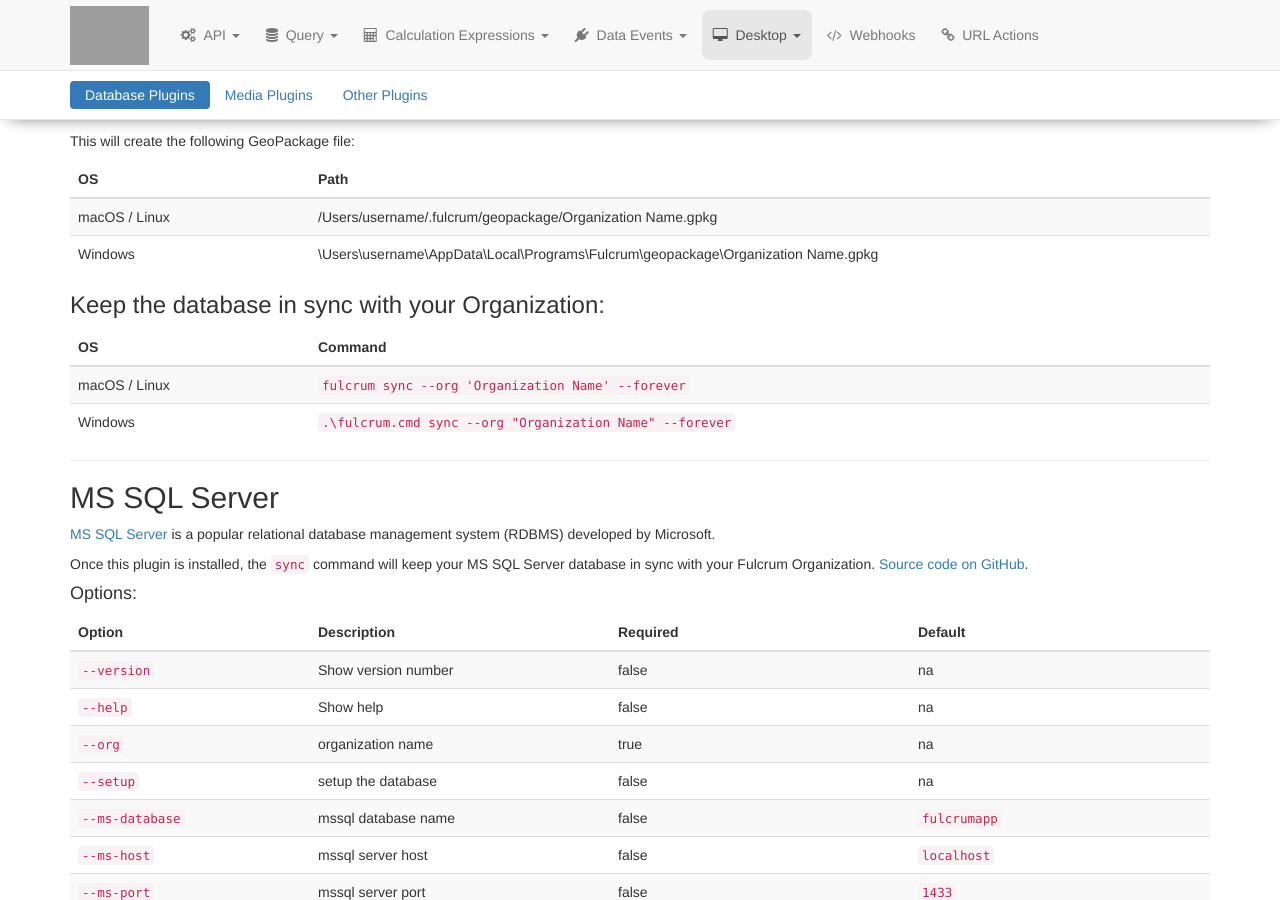
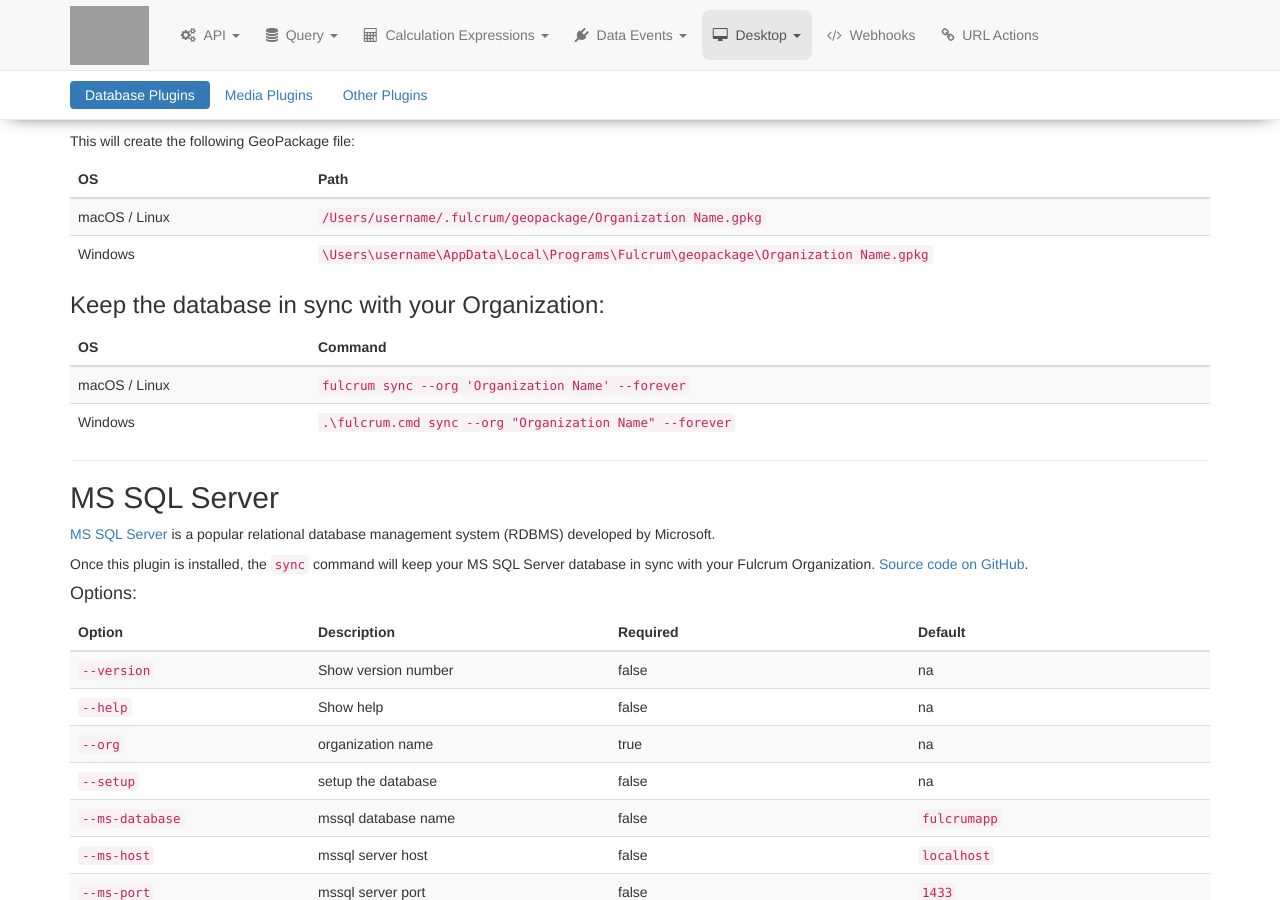
Before and after one commit to rylincoln/developer.fulcrumapp.com, a Jekyll site: the page built from _desktop/plugins.md, in a window 1280 px wide and 900 px high, scrolled down 2813 px. Built offline with Jekyll 4.4.1, drawn with Linux system fonts in a browser that asks for light colours; nearby versions of some CDN libraries; grey boxes are pictures that could not be loaded.

Commit message:
add code syntax

```diff
--- a/_desktop/plugins.md
+++ b/_desktop/plugins.md
@@ -112,8 +112,8 @@ This will create the following GeoPackage file:
 {:.table.table-striped.event-table}
 | OS | Path |
 | - | - |
-| macOS / Linux  | /Users/username/.fulcrum/geopackage/Organization Name.gpkg |
-| Windows | \Users\username\AppData\Local\Programs\Fulcrum\geopackage\Organization Name.gpkg |
+| macOS / Linux  | `/Users/username/.fulcrum/geopackage/Organization Name.gpkg` |
+| Windows | `\Users\username\AppData\Local\Programs\Fulcrum\geopackage\Organization Name.gpkg` |
 
 ### Keep the database in sync with your Organization:
 
```
